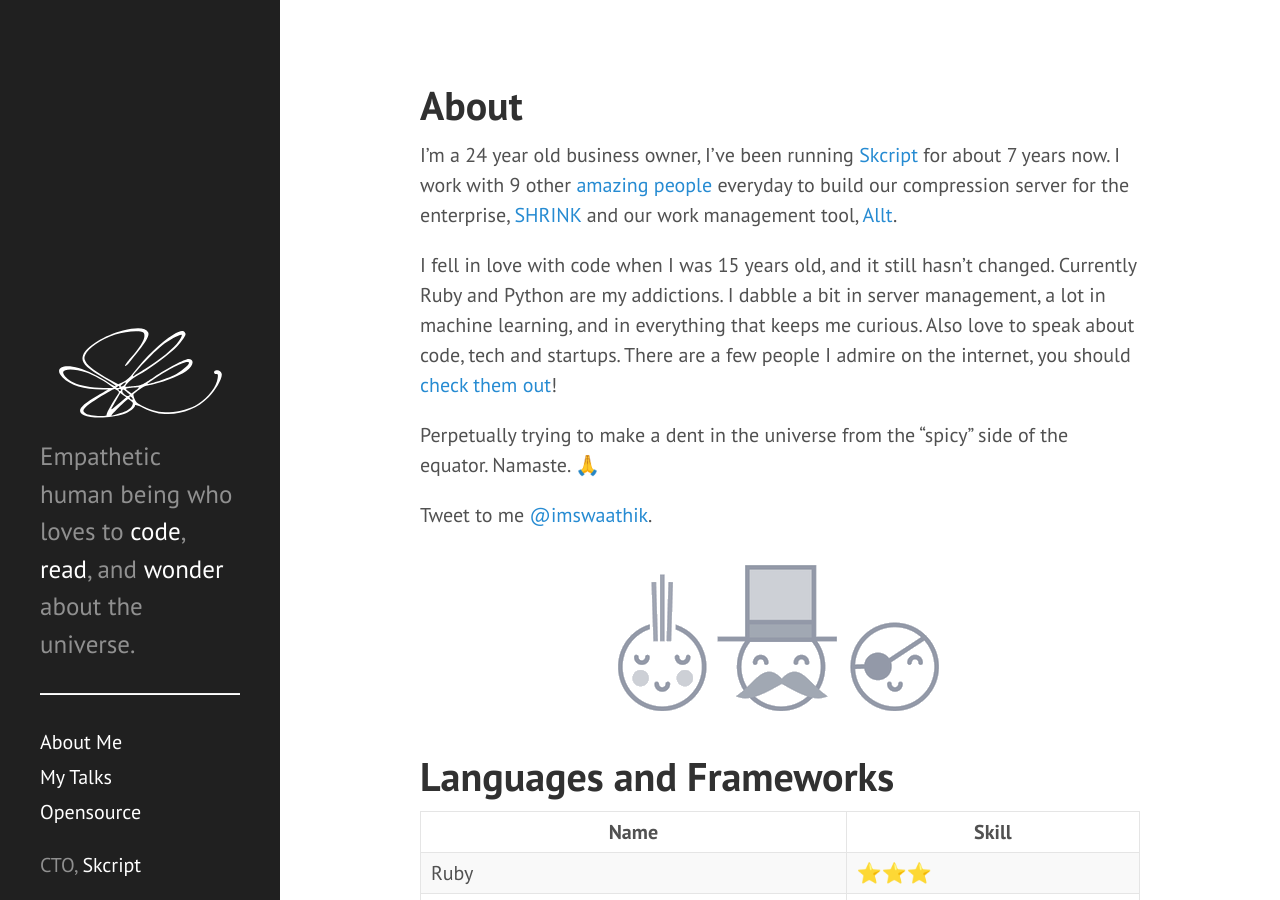
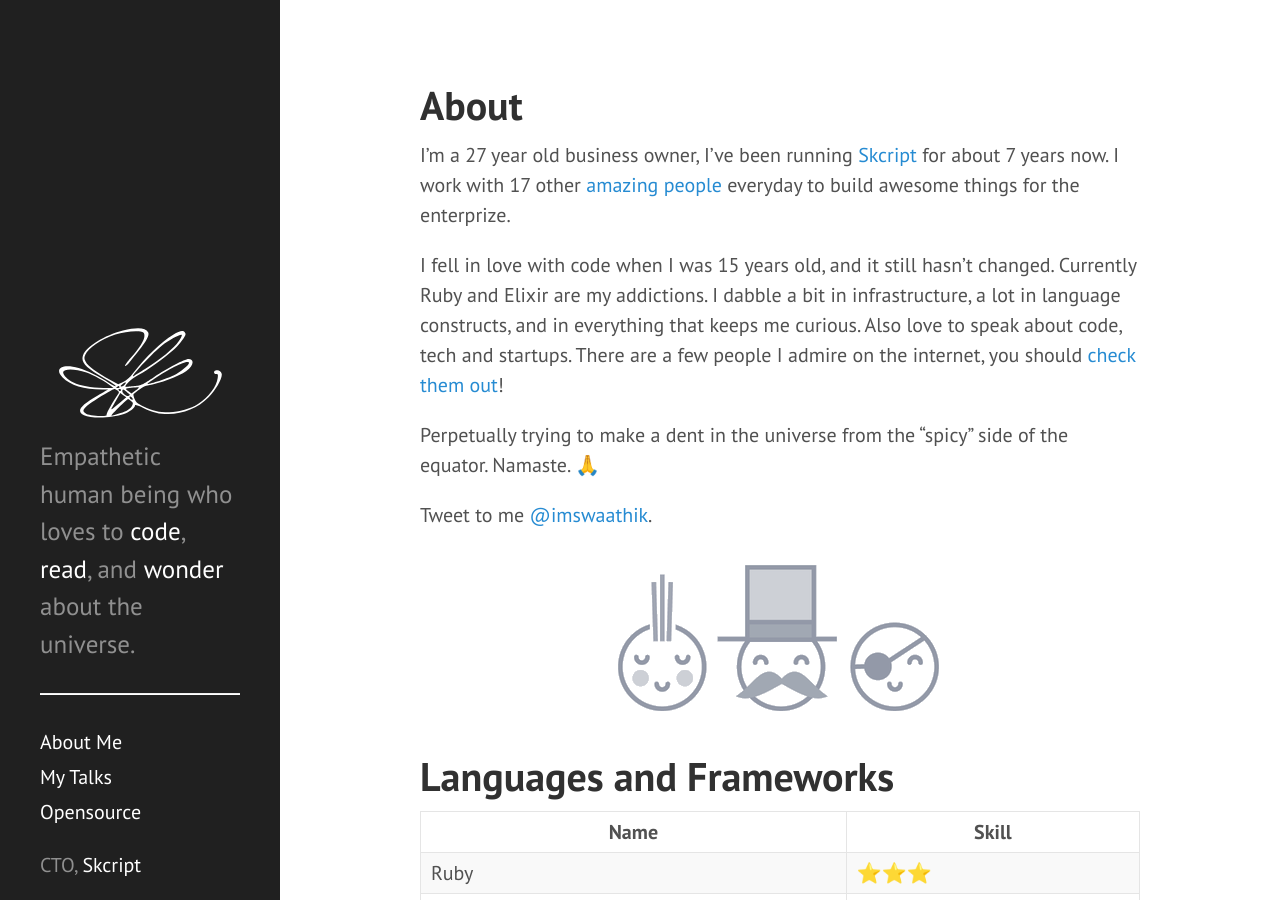
Before and after one commit to swaathi/swaathi.github.io, a Jekyll site: the page built from about.md, in a window 1280 px wide and 900 px high. Built offline with Jekyll 4.4.1, drawn with Linux system fonts in a browser that asks for light colours.

Commit message:
Update about.md

```diff
--- a/about.md
+++ b/about.md
@@ -3,9 +3,9 @@
 title: About
 ---
 
-I'm a 24 year old business owner, I've been running [Skcript]({{ site.skcript.main }}) for about {{ site.time | date: '%Y' | minus:2013 }} years now. I work with 9 other [amazing people]({{ site.skcript.people }}) everyday to build our compression server for the enterprise, [SHRINK]({{ site.skcript.shrink }}) and our work management tool, [Allt]({{ site.skcript.allt }}).
+I'm a 27 year old business owner, I've been running [Skcript]({{ site.skcript.main }}) for about {{ site.time | date: '%Y' | minus:2013 }} years now. I work with 17 other [amazing people]({{ site.skcript.people }}) everyday to build awesome things for the enterprize.
 
-I fell in love with code when I was 15 years old, and it still hasn't changed. Currently Ruby and Python are my addictions. I dabble a bit in server management, a lot in machine learning, and in everything that keeps me curious. Also love to speak about code, tech and startups. There are a few people I admire on the internet, you should [check them out](/people)!
+I fell in love with code when I was 15 years old, and it still hasn't changed. Currently Ruby and Elixir are my addictions. I dabble a bit in infrastructure, a lot in language constructs, and in everything that keeps me curious. Also love to speak about code, tech and startups. There are a few people I admire on the internet, you should [check them out](/people)!
 
 Perpetually trying to make a dent in the universe from the "spicy" side of the equator. Namaste. 🙏
 
```
